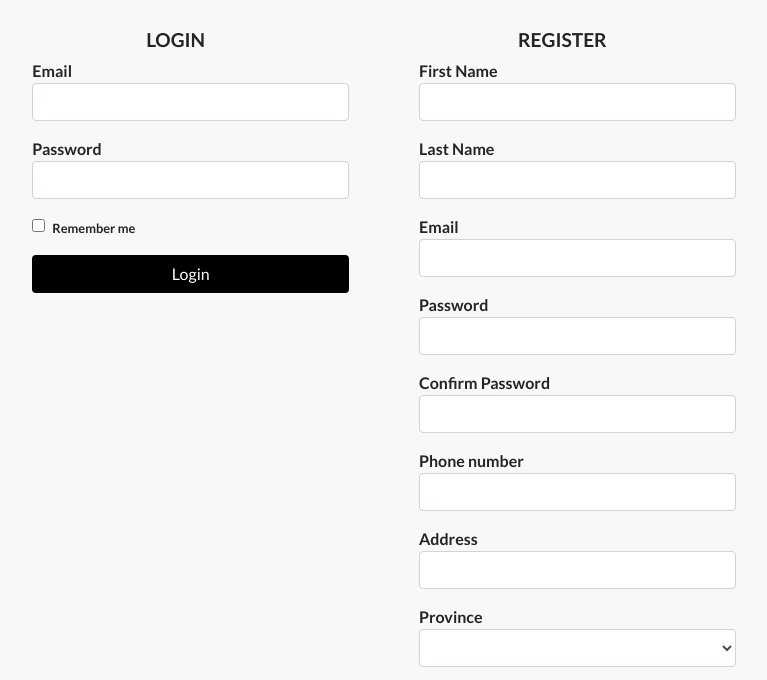
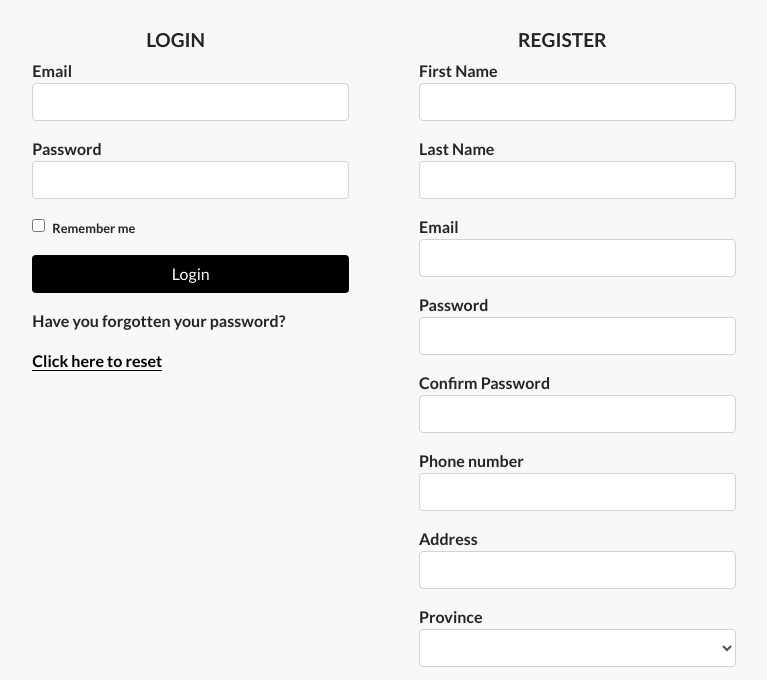
Before and after one commit to xxivetteexx/IT_ACADEMY_Javascript_Form-Validation, a plain HTML site: page index2.html in a window 1280 px wide. Shown: the part 97-777 px from the top of the page, without its empty margins (236-1003 px from the left). Drawn offline with nearby package versions, Linux system fonts and the light colour scheme.

Commit message:
Login - forgot styles.css

```diff
--- a/css/styles2.css
+++ b/css/styles2.css
@@ -10,46 +10,55 @@
     background-color:#f8f8f6;
 }
 
-
+/*  Logo measures - header  */
 .logo img{
     min-width: 120px;
     max-width: 150px;
     margin:0px;
 }
 
+/* Titles for each form "Login and Register" */
 .title h1{
     font-weight: 700;
     font-size: 1.2rem;
 }
 
-/* Form titles */
+/* No margin between title and the text box */
+.form-group label{
+    margin:0px;
+}
+
+/* Titles for each text box , ex "First name, Email, Password,etc" */
 .form-group{
     font-weight: 700;
     font-size: 1rem;
 }
 
-/* form check label texts*/
-
+/* Titles for the check label texts*/
 .form-check-label{
     font-weight: 700;
     font-size: 0.8rem;
 }
 
+
+/* Button colors*/
 .submit button, .register button{
     background-color: #000;
     color:#ffff;
 
 }
 
-.form-group label{
+.forgot1, .forgot2{
     margin:0px;
+    padding:0px;
+}
+
+.forgot2 a{
+   color:#000;
+   border-bottom: 1px solid #000;
 }
 
 /* Responsive margins */
 .topmargin-xs {margin-top:50px;}
 .topmargin-sm {margin-top:60px;}
 .topmargin-lg {margin-top:80px;}
-
-.bottommargin-xs {margin-bottom:50px;}
-.bottommargin-sm {margin-bottom:60px;}
-.bottommargin-lg {margin-bottom:80px;}
--- a/index2.html
+++ b/index2.html
@@ -72,6 +72,17 @@
 			<div class="register form-group col-md-12">
 			  <button type="submit" class="btn btn-block">Login</button>
 			</div>
+
+			<!-- Forgot password -->
+			<div class="forgot1 form-group col-md-12">
+				<p>Have you forgotten your password?</p>
+			</div>
+
+			<div class="forgot2 form-group col-md-12">
+				<a href="#">Click here to reset</a>
+			</div>
+
+
 		  </div>
 		</form>
 	</div>
@@ -80,7 +91,7 @@
 
 	<!-- *************** Register validation ***************  -->
 	<div class="row col-md-4">
-	<div class="container topmargin-xs bottommargin-xs">
+	<div class="container topmargin-xs">
 
 		<form method="POST" action="registrado.html" id="myFormId" onsubmit="return registerValidate()" name="myForm">
 
```
